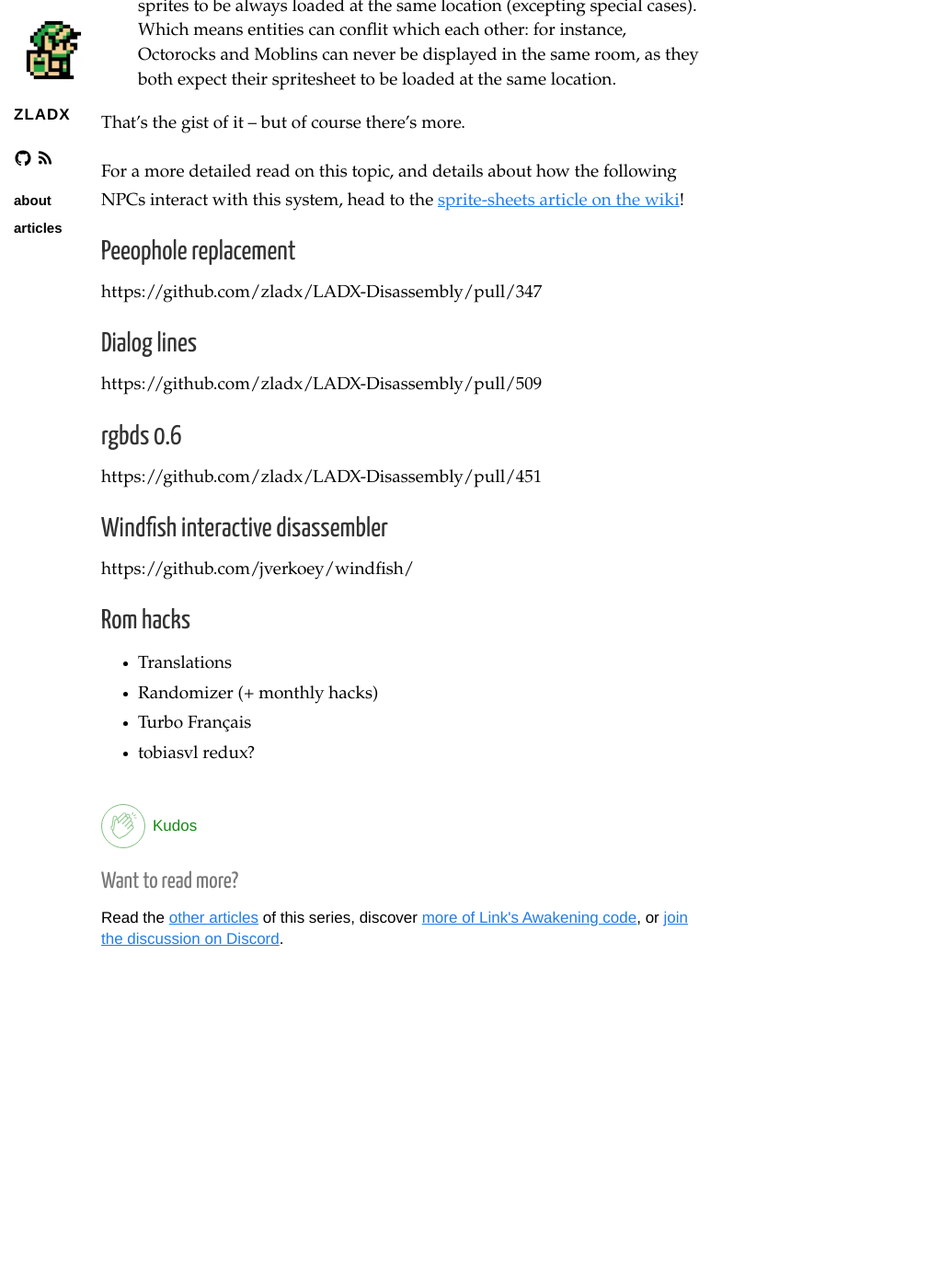
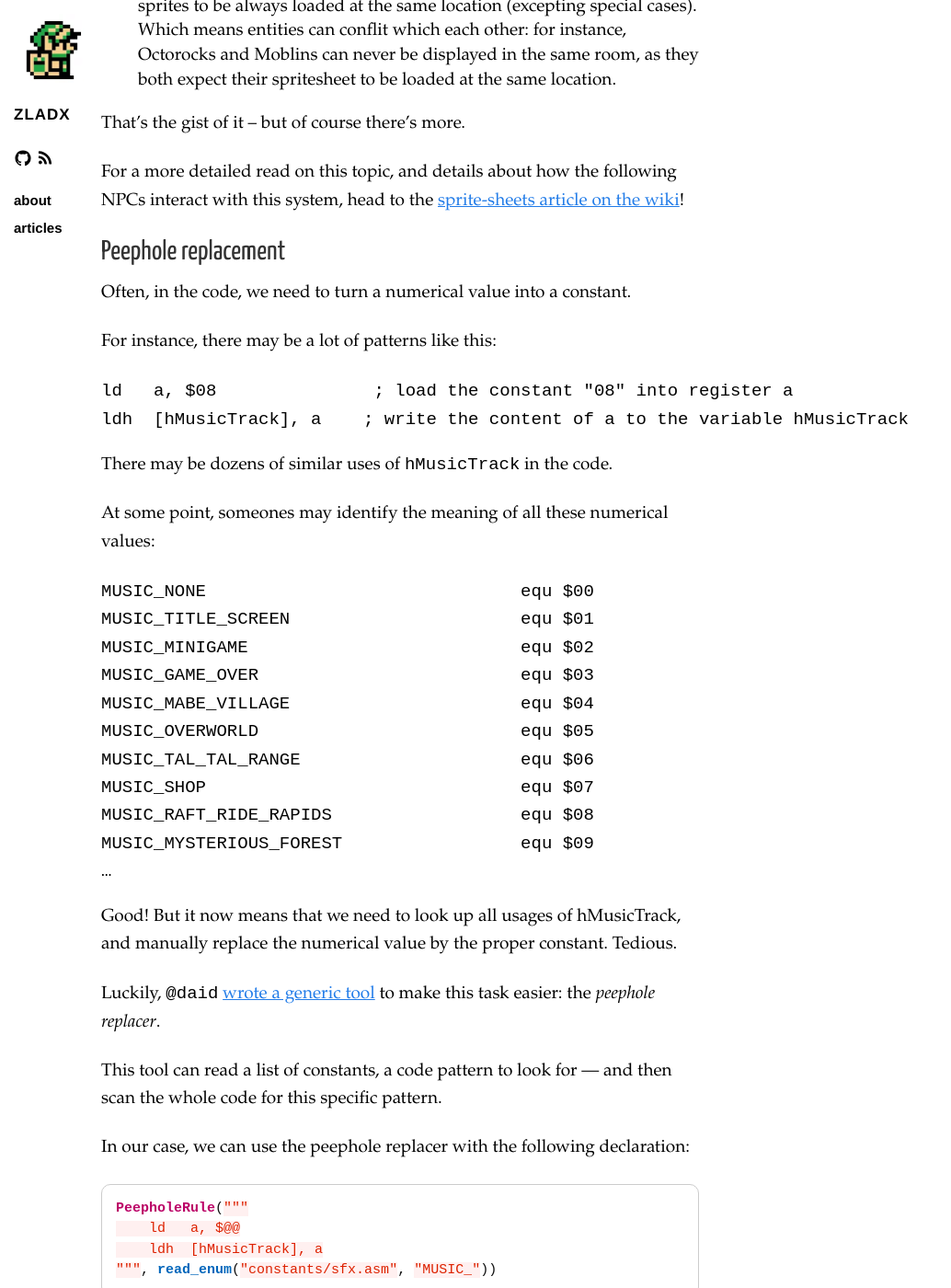
Before and after one commit to zladx/zladx.github.io, a Jekyll site: the page built from _posts/2023-03-29-links-awakening-disassembly-progress-report-part-13.md, in a window 1280 px wide and 1400 px high, scrolled down 10284 px. Shown: the whole window at 92% size, without its empty margins (0-1034 px from the left). Built offline with Jekyll 4.4.1, drawn with Linux system fonts in a browser that asks for light colours; before the commit the page ends 11398 px from its top, so only the background shows below that; some of the changed text lies outside the part shown.

Commit message:
Add peephole replacer

````diff
--- a/_posts/2023-03-29-links-awakening-disassembly-progress-report-part-13.md
+++ b/_posts/2023-03-29-links-awakening-disassembly-progress-report-part-13.md
@@ -230,9 +230,70 @@ That's the gist of it – but of course there's more.
 
 For a more detailed read on this topic, and details about how the following NPCs interact with this system, head to the [sprite-sheets article on the wiki](https://github.com/zladx/LADX-Disassembly/wiki/Game-engine-documentation#4-entities)!
 
-## Peeophole replacement
+## Peephole replacement
 
-https://github.com/zladx/LADX-Disassembly/pull/347
+Often, in the code, we need to turn a numerical value into a constant.
+
+For instance, there may be a lot of patterns like this:
+
+```asm
+ld   a, $08               ; load the constant "08" into register a
+ldh  [hMusicTrack], a    ; write the content of a to the variable hMusicTrack
+```
+
+There may be dozens of similar uses of `hMusicTrack` in the code.
+
+At some point, someones may identify the meaning of all these numerical values:
+
+```asm
+MUSIC_NONE                              equ $00
+MUSIC_TITLE_SCREEN                      equ $01
+MUSIC_MINIGAME                          equ $02
+MUSIC_GAME_OVER                         equ $03
+MUSIC_MABE_VILLAGE                      equ $04
+MUSIC_OVERWORLD                         equ $05
+MUSIC_TAL_TAL_RANGE                     equ $06
+MUSIC_SHOP                              equ $07
+MUSIC_RAFT_RIDE_RAPIDS                  equ $08
+MUSIC_MYSTERIOUS_FOREST                 equ $09
+…
+```
+
+Good! But it now means that we need to look up all usages of hMusicTrack, and manually replace the numerical value by the proper constant. Tedious.
+
+Luckily, `@daid` [wrote a generic tool](https://github.com/zladx/LADX-Disassembly/pull/347) to make this task easier: the _peephole replacer_.
+
+This tool can read a list of constants, a code pattern to look for — and then scan the whole code for this specific pattern.
+
+In our case, we can use the peephole replacer with the following declaration:
+
+```python
+PeepholeRule("""
+    ld   a, $@@
+    ldh  [hMusicTrack], a
+""", read_enum("constants/sfx.asm", "MUSIC_"))
+```
+
+Now invoking `./tools/peephole-replace.py` will detect all uses of `hMusicTrack` in the code, and automatically replace the numerical value with the proper constant.
+
+```asm
+ld   a, MUSIC_RAFT_RIDE_RAPIDS
+ldh  [hMusicTrack], a
+```
+
+Of course this has been used with many other constants as well (sound effects, entity flag, etc.). The peephole replacer can even perform more complex operations, like expanding the values of bitflags:
+
+```asm
+; Before
+ld   hl, wEntitiesOptions1Table
+add  hl, bc
+ld   [hl], $D0
+
+; After
+ld   hl, wEntitiesOptions1Table
+add  hl, bc
+ld   [hl], ENTITY_OPT1_IS_BOSS|ENTITY_OPT1_SWORD_CLINK_OFF|ENTITY_OPT1_IMMUNE_WATER_PIT
+```
 
 ## Dialog lines
 
````
Also changed, not shown: other parts of _posts/2023-03-29-links-awakening-disassembly-progress-report-part-13.md (+1 -1 lines).
